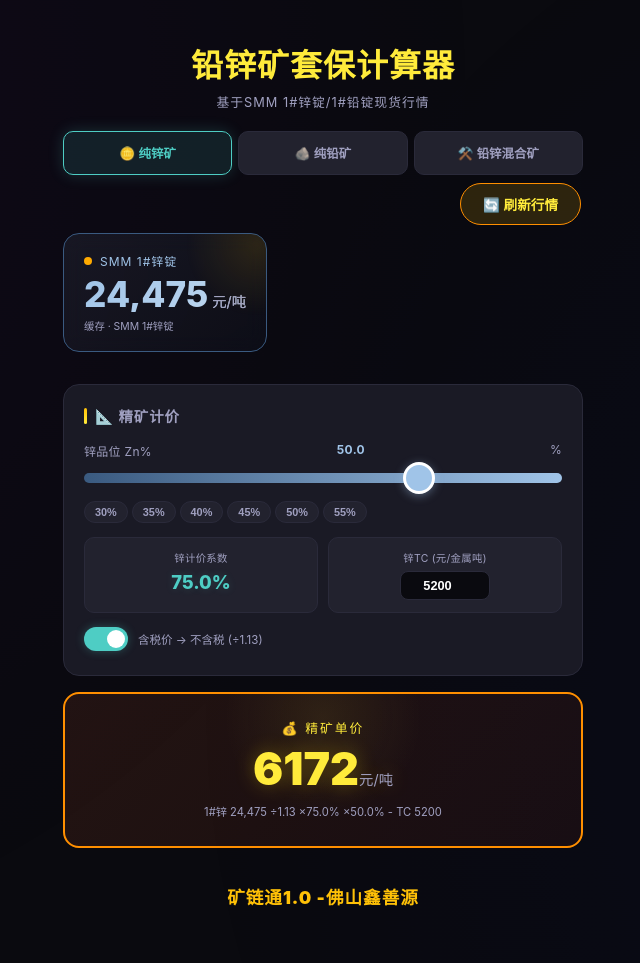
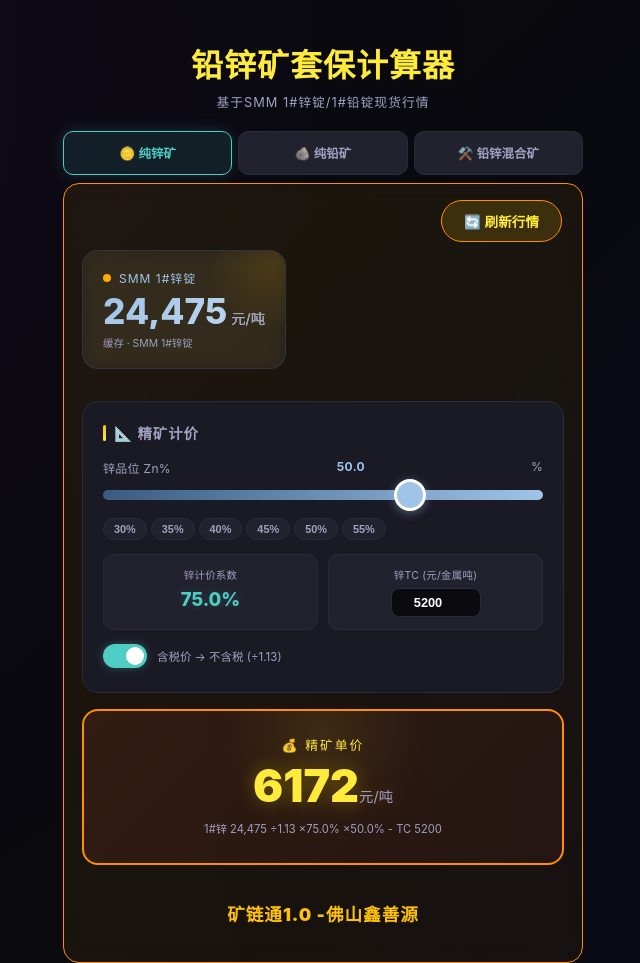
Before and after one commit to jiangjianli8/znpb-calculator, a plain HTML site: page index.html in a window 1280 px wide. Shown: the whole page, without its empty margins (317-957 px from the left). Drawn offline with Linux system fonts and the light colour scheme; no server answers.

```diff
--- a/index.html
+++ b/index.html
@@ -790,7 +790,32 @@
   box-shadow: 0 0 15px rgba(78,205,196,0.2);
 }
 
-/* 刷新按钮 - 简洁干净，参考铜矿石设计 */
+/* 价格数据容器 - 和铜矿石同样的卡片设计 */
+.prices-container {
+  background: linear-gradient(135deg, rgba(255,193,7,0.08), rgba(255,143,0,0.06));
+  border: 1px solid var(--primary-dark);
+  border-radius: var(--radius);
+  padding: 16px 18px;
+  margin-bottom: 16px;
+  position: relative;
+  overflow: hidden;
+  backdrop-filter: blur(10px);
+}
+
+.prices-container::before {
+  content: '';
+  position: absolute;
+  top: -50%;
+  right: -30%;
+  width: 140px;
+  height: 140px;
+  background: radial-gradient(circle, var(--primary) 0%, transparent 70%);
+  opacity: 0.12;
+  border-radius: 50%;
+  animation: priceGlow 4s ease-in-out infinite;
+}
+
+/* 刷新按钮 - 在卡片内 */
 .refresh-bar {
   display: flex;
   justify-content: flex-end;
@@ -798,6 +823,8 @@
   margin-bottom: 8px;
   margin-top: 0;
   padding-right: 2px;
+  position: relative;
+  z-index: 1;
 }
 
 .refresh-bar button {
@@ -827,8 +854,8 @@
 
 /* 价格卡片 - 锌 */
 .price-card.zn {
-  border-color: #3a5a80;
-  background: linear-gradient(135deg, rgba(160,196,232,0.08), rgba(58,90,128,0.06));
+  border-color: rgba(58,90,128,0.3);
+  background: rgba(160,196,232,0.06);
 }
 
 .price-card.zn .label { color: #a0c4e8; }
@@ -841,8 +868,8 @@
 
 /* 价格卡片 - 铅 */
 .price-card.pb {
-  border-color: #556677;
-  background: linear-gradient(135deg, rgba(136,153,170,0.08), rgba(85,102,119,0.06));
+  border-color: rgba(85,102,119,0.3);
+  background: rgba(136,153,170,0.06);
 }
 
 .price-card.pb .label { color: #aabbcc; }
@@ -1136,6 +1163,7 @@
 
   <!-- Prices -->
 
+  <div class="prices-container">
     <div class="refresh-bar"><button onclick="fetchPrices()">🔄 刷新行情</button></div>
 
     <div class="price-row" id="priceRowZn" style="display:flex">
```
Lines whose indentation alone changed are shown as unchanged.
